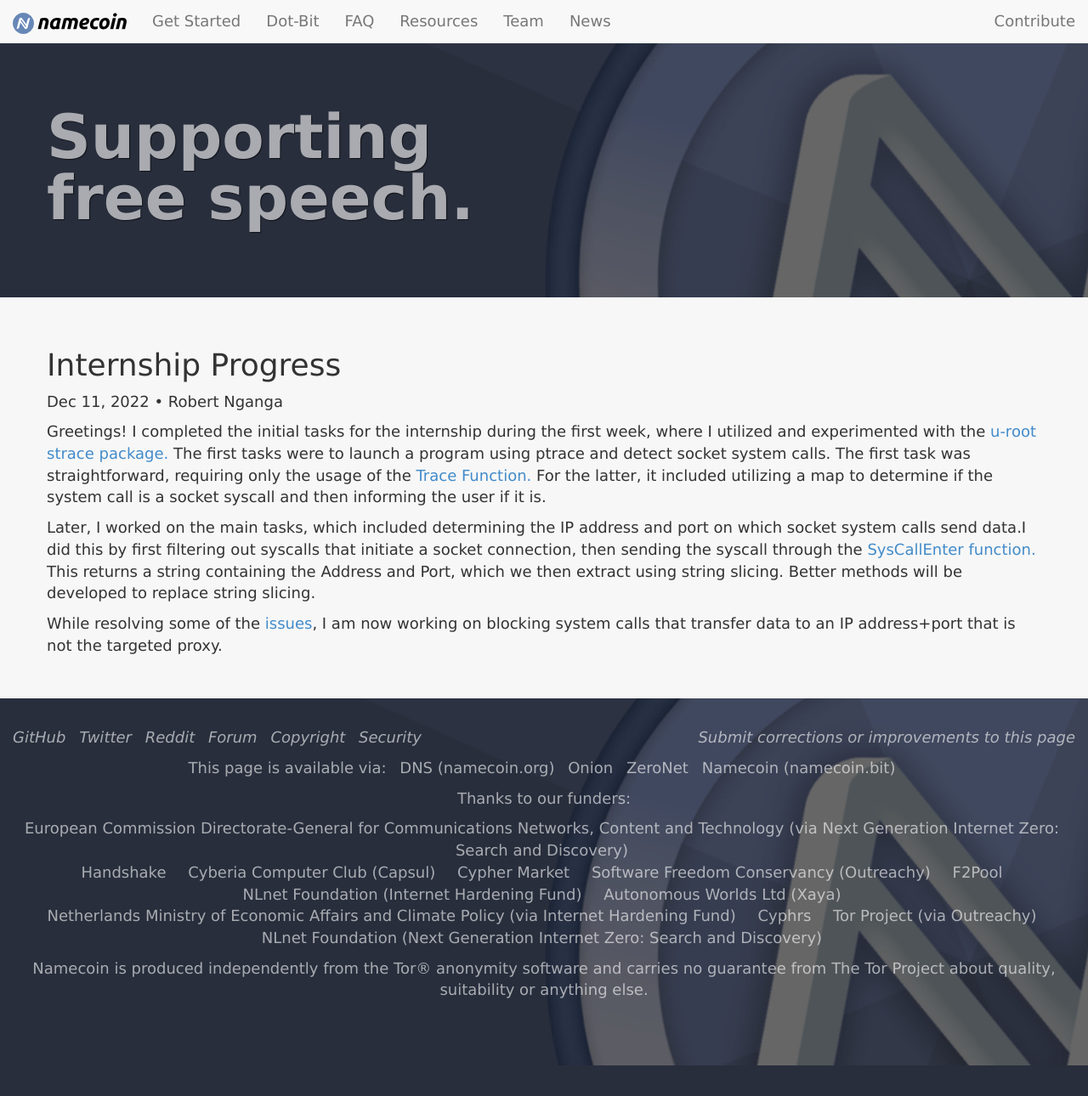
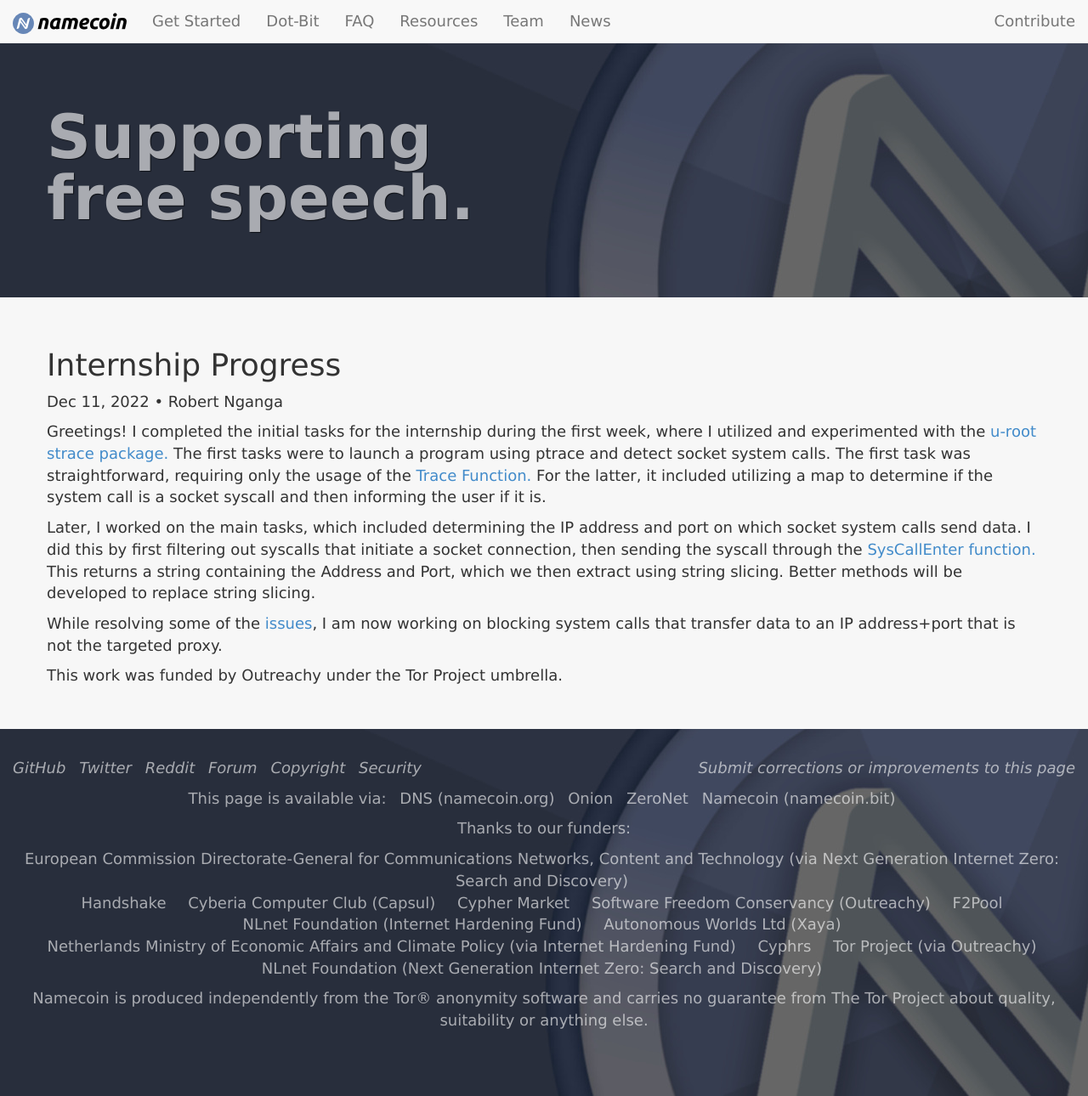
Before and after one commit to JeremyRand/namecoin.org, a Jekyll site: the page built from _posts/2022-12-11-week-one-of-internship-robert-nganga.md, in a window 1280 px wide and 1290 px high. Shown: the whole window at 85% size. Built offline with Jekyll 4.4.1, drawn with Linux system fonts in a browser that asks for light colours.

Commit message:
Week One

```diff
--- a/_posts/2022-12-11-week-one-of-internship-robert-nganga.md
+++ b/_posts/2022-12-11-week-one-of-internship-robert-nganga.md
@@ -7,6 +7,8 @@ tags: [News]
 
 Greetings! I completed the initial tasks for the internship during the first week, where I utilized and experimented with the [u-root strace package.](https://pkg.go.dev/github.com/u-root/u-root/pkg/strace) The first tasks were to launch a program using ptrace and detect socket system calls. The first task was straightforward, requiring only the usage of the [Trace Function.](https://github.com/u-root/u-root/blob/v0.10.0/pkg/strace/tracer.go#L156) For the latter, it included utilizing a map to determine if the system call is a socket syscall and then informing the user if it is.
 
-Later, I worked on the main tasks, which included determining the IP address and port on which socket system calls send data.I did this by first filtering out syscalls that initiate a socket connection, then sending the syscall through the [SysCallEnter function.](https://pkg.go.dev/github.com/u-root/u-root/pkg/strace#SysCallEnter) This returns a string containing the Address and Port, which we then extract using string slicing. Better methods will be developed to replace string slicing.
+Later, I worked on the main tasks, which included determining the IP address and port on which socket system calls send data. I did this by first filtering out syscalls that initiate a socket connection, then sending the syscall through the [SysCallEnter function.](https://pkg.go.dev/github.com/u-root/u-root/pkg/strace#SysCallEnter) This returns a string containing the Address and Port, which we then extract using string slicing. Better methods will be developed to replace string slicing.
 
 While resolving some of the [issues](https://github.com/namecoin/heteronculous-horklump/issues), I am now working on blocking system calls that transfer data to an IP address+port that is not the targeted proxy.
+
+This work was funded by Outreachy under the Tor Project umbrella.
```
